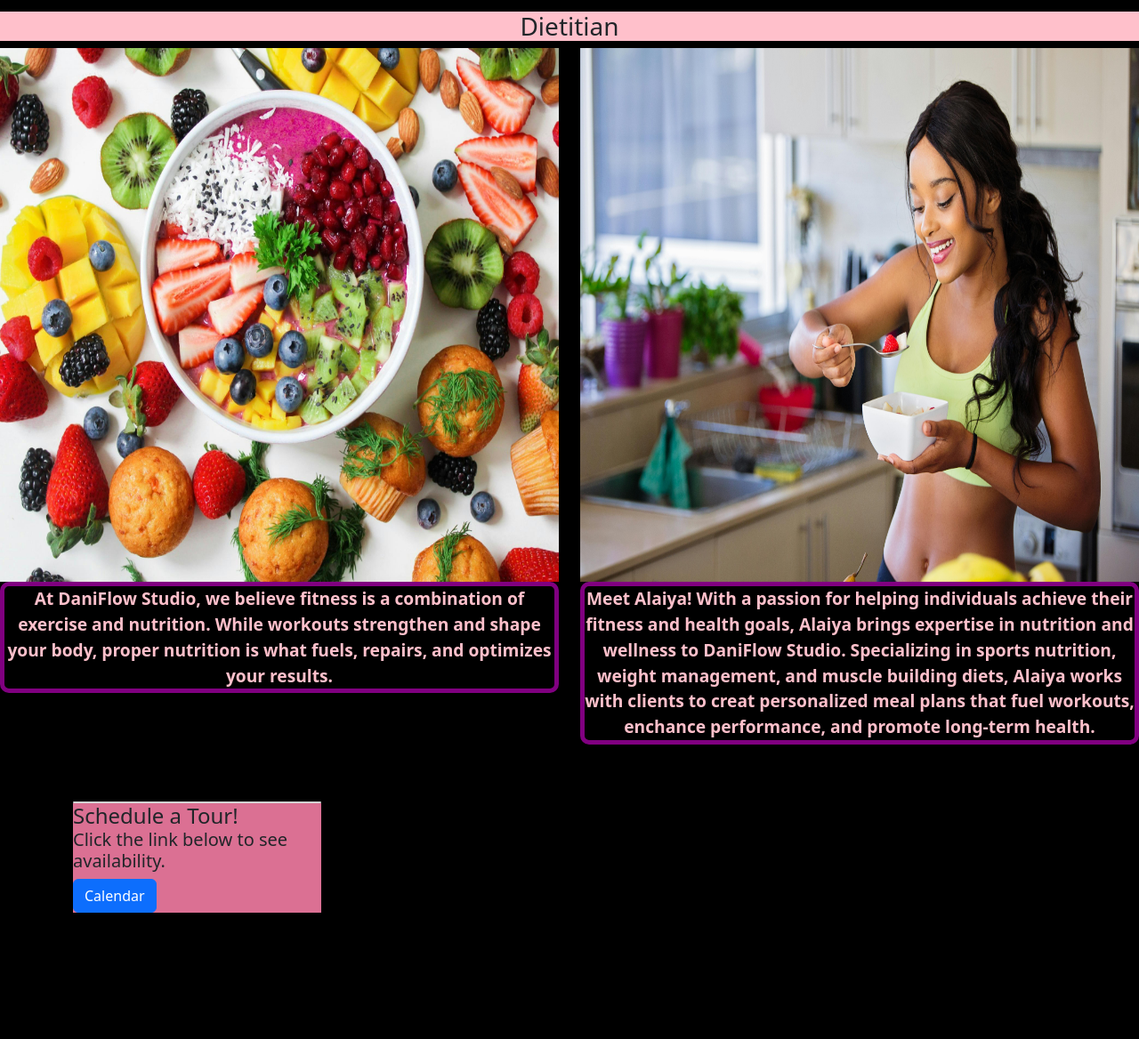
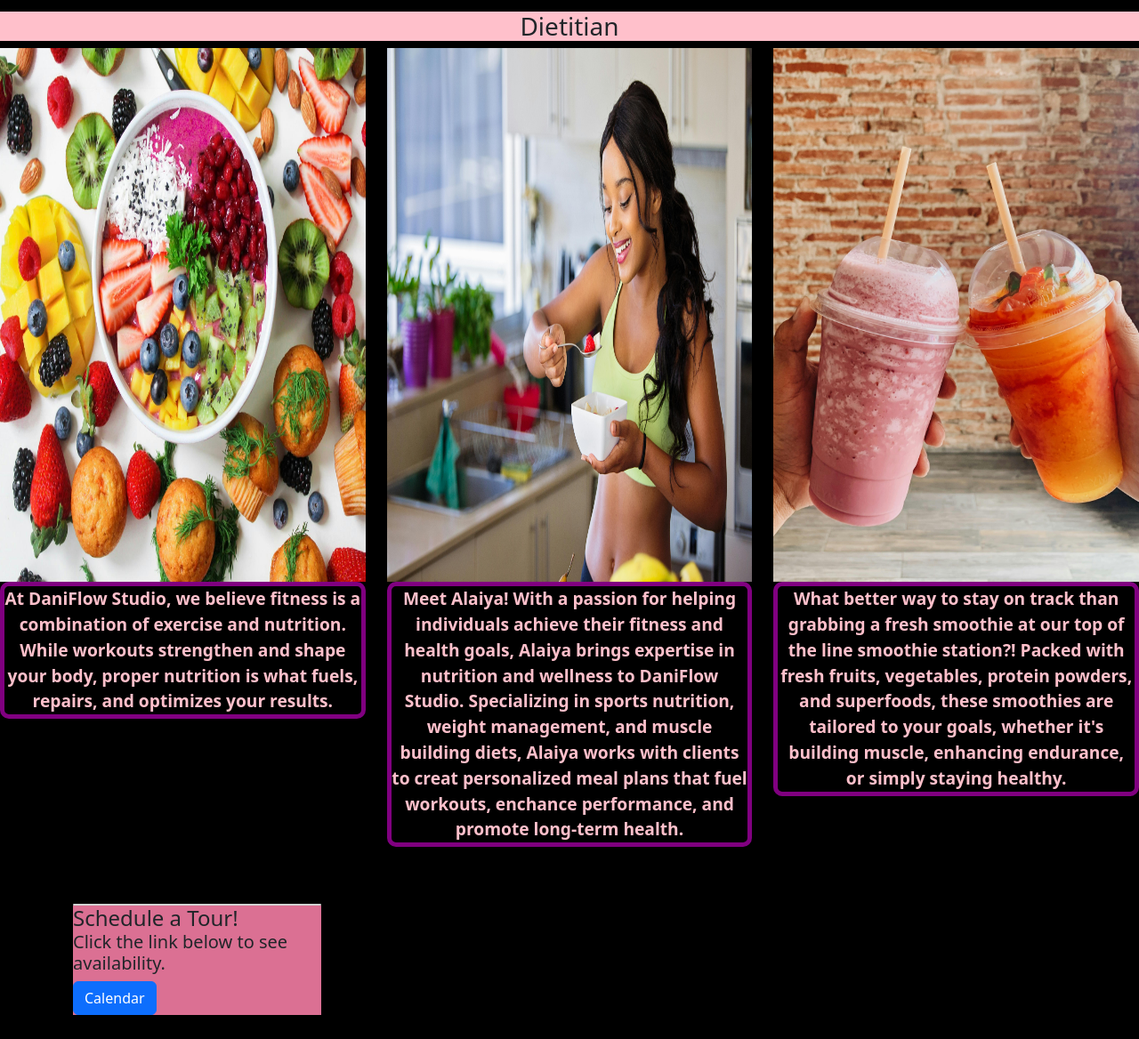
Before and after one commit to daniraheim/daniraheim.github.io, a plain HTML site: page index.html in a window 1280 px wide. Shown: the part 1647-2815 px from the top of the page at 89% size. Drawn offline with nearby package versions, Linux system fonts and the light colour scheme; grey boxes are pictures that could not be loaded.

Commit message:
added smoothie

```diff
--- a/index.html
+++ b/index.html
@@ -96,6 +96,10 @@
             Meet Alaiya!  With a passion for helping individuals achieve their fitness and health goals, Alaiya brings expertise in nutrition and wellness to DaniFlow Studio.  Specializing in sports nutrition, weight management, and muscle building diets, Alaiya works with clients to creat personalized meal plans that fuel workouts, enchance performance, and promote long-term health.
         </p>
     </div>
+    <div class="col">
+      <img src="./images/smoothie.jpg" class="d-block w-100" alt="Smoothie" width="25" height="600">
+      <p> What better way to stay on track than grabbing a fresh smoothie at our top of the line smoothie station?!  Packed with fresh fruits, vegetables, protein powders, and superfoods, these smoothies are tailored to your goals, whether it's building muscle, enhancing endurance, or simply staying healthy.</p>
+    </div>
 </section>
 
 <section>
```
Also changed, not shown: images/smoothie.jpg (added).
